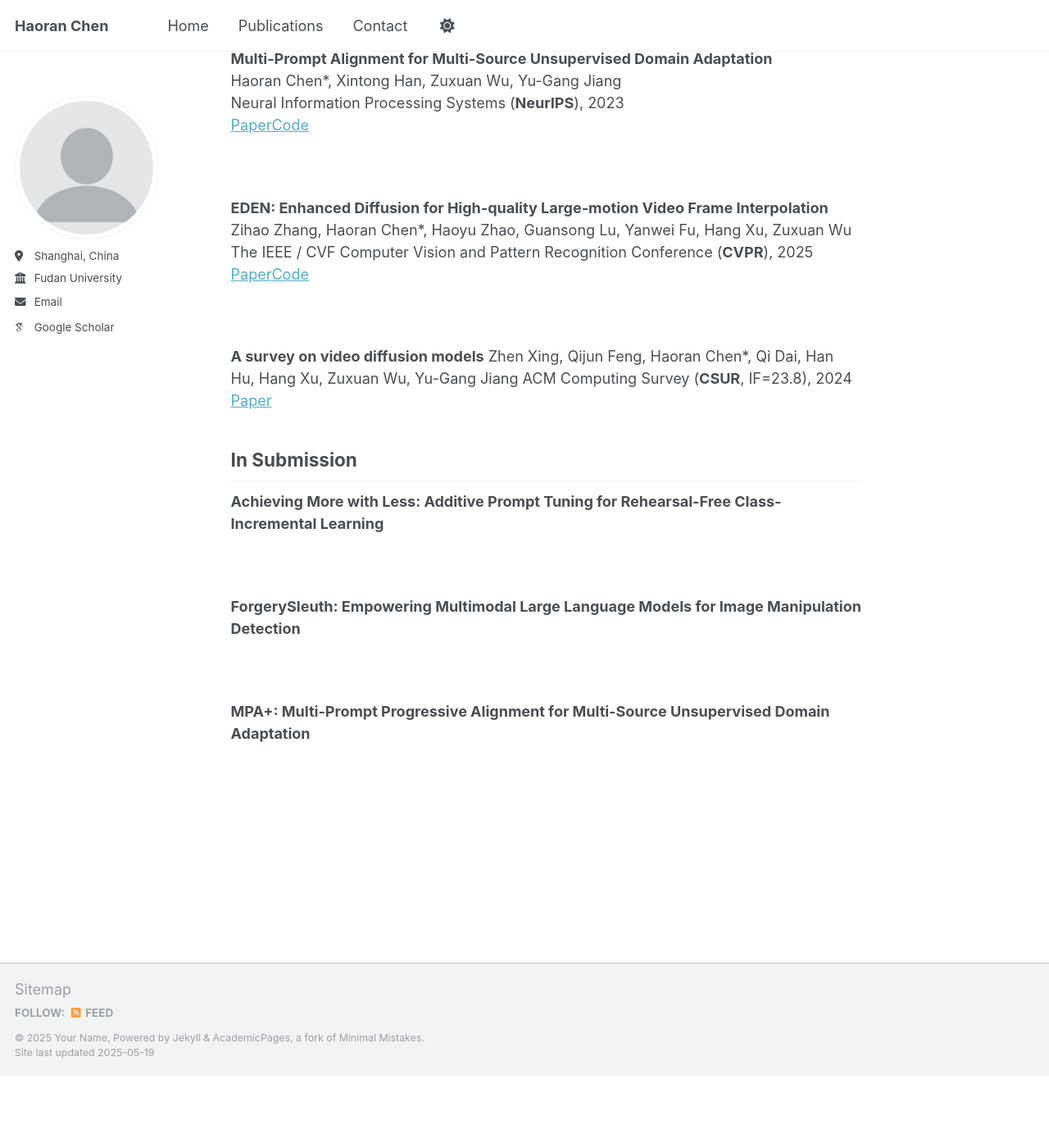
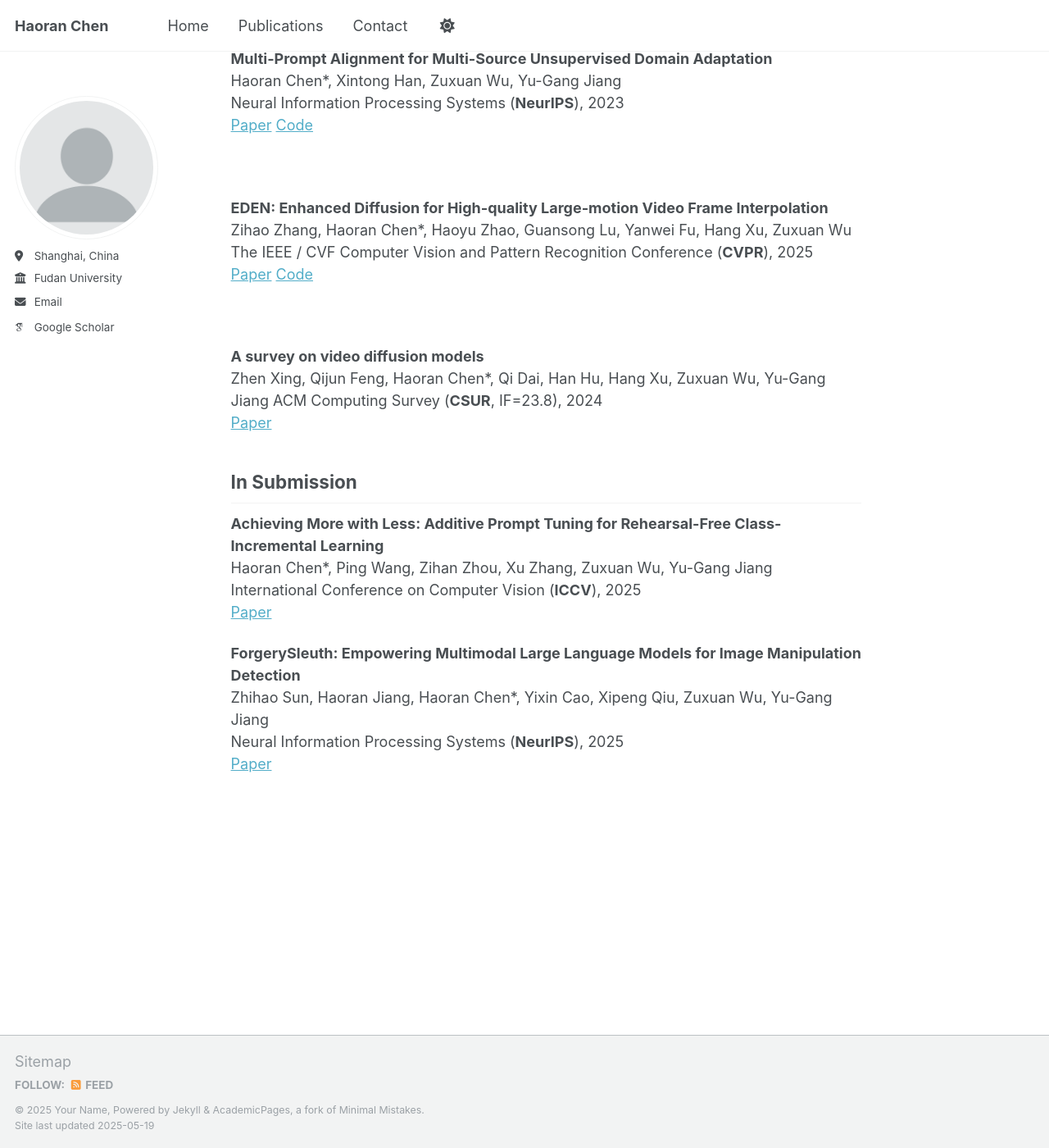
Before and after one commit to HaoranChen/haoranchen.github.io, a Jekyll site: the page built from _pages/about.md, in a window 1280 px wide and 1400 px high, scrolled down 966 px. Shown: the whole window at 82% size. Built offline with Jekyll 4.4.1, drawn with Linux system fonts in a browser that asks for light colours; some web fonts are replaced; before the commit the page ends 2278 px from its top, so only the background shows below that.

Commit message:
Update about.md

```diff
--- a/_pages/about.md
+++ b/_pages/about.md
@@ -31,21 +31,21 @@ International Conference on Learning Representations (**ICLR**), 2025
 **PromptFusion: Decoupling Stability and Plasticity for Continual Learning**
 Haoran Chen\*, Xintong Han, Menglin Jia, Zuxuan Wu, Yu-Gang Jiang
 European Conference on Computer Vision (**ECCV**), 2024
-[Paper](https://arxiv.org/abs/2303.07223)[Code](https://github.com/haoranchen/promptfusion)
+[Paper](https://arxiv.org/abs/2303.07223) [Code](https://github.com/haoranchen/promptfusion)
 
 <br>
 
 **Multi-Prompt Alignment for Multi-Source Unsupervised Domain Adaptation**
 Haoran Chen\*, Xintong Han, Zuxuan Wu, Yu-Gang Jiang
 Neural Information Processing Systems (**NeurIPS**), 2023
-[Paper](https://arxiv.org/abs/2209.15210)[Code](https://github.com/HaoranChen/Multi-Prompt-Alignment-for-MSUDA)
+[Paper](https://arxiv.org/abs/2209.15210) [Code](https://github.com/HaoranChen/Multi-Prompt-Alignment-for-MSUDA)
 
 <br>
 
 **EDEN: Enhanced Diffusion for High-quality Large-motion Video Frame Interpolation**
 Zihao Zhang, Haoran Chen\*, Haoyu Zhao, Guansong Lu, Yanwei Fu, Hang Xu, Zuxuan Wu
 The IEEE / CVF Computer Vision and Pattern Recognition Conference (**CVPR**), 2025
-[Paper](https://arxiv.org/abs/2503.15831)[Code](https://github.com/bbldCVer/EDEN)
+[Paper](https://arxiv.org/abs/2503.15831) [Code](https://github.com/bbldCVer/EDEN)
 
 <br>
 
@@ -57,11 +57,14 @@ ACM Computing Survey (**CSUR**, IF=23.8), 2024
 ## In Submission
 
 **Achieving More with Less: Additive Prompt Tuning for Rehearsal-Free Class-Incremental Learning**
-
+Haoran Chen\*, Ping Wang, Zihan Zhou, Xu Zhang, Zuxuan Wu, Yu-Gang Jiang
+International Conference on Computer Vision (**ICCV**), 2025
+[Paper](https://arxiv.org/abs/2503.07979)
 <br>
 
 **ForgerySleuth: Empowering Multimodal Large Language Models for Image Manipulation Detection**
+Zhihao Sun, Haoran Jiang, Haoran Chen\*, Yixin Cao, Xipeng Qiu, Zuxuan Wu, Yu-Gang Jiang
+Neural Information Processing Systems (**NeurIPS**), 2025
+[Paper](https://arxiv.org/abs/2411.19466)
 
 <br>
-
-**MPA+: Multi-Prompt Progressive Alignment for Multi-Source Unsupervised Domain Adaptation**
```
